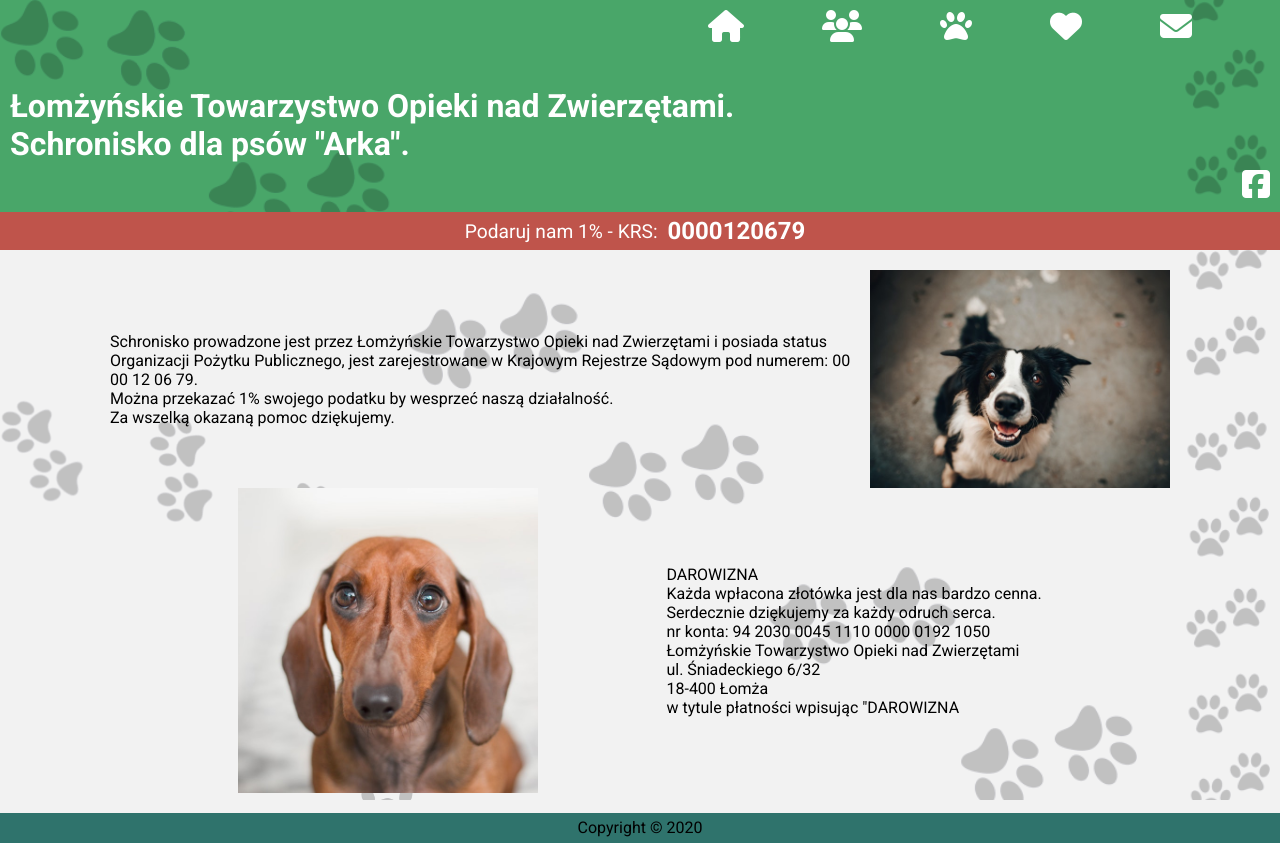
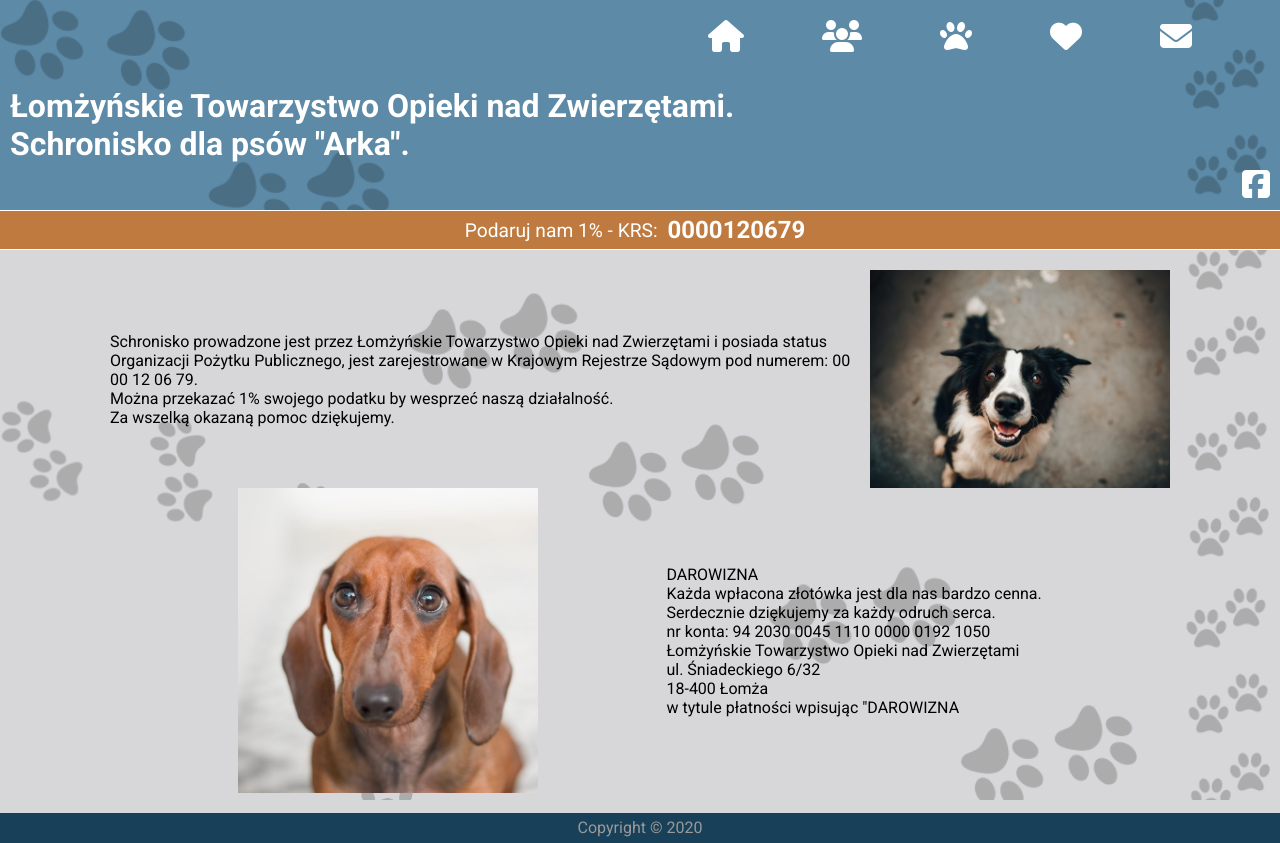
Before and after one commit to BartlomiejMogielnicki/website-dog-shelter, a plain HTML site: page Dist/about.html in a window 1280 px wide. Drawn offline with Linux system fonts and the light colour scheme.

Commit message:
Add styling colors and use variables

```diff
--- a/scss/_config.scss
+++ b/scss/_config.scss
@@ -1,4 +1,9 @@
 @import url('https://fonts.googleapis.com/css2?family=Roboto:wght@400;700&display=swap');
+
+$primary-color: #5D8AA6;
+$secondary-color: #BF7B3F;
+$tertiary-color: #D7D7D9;
+$quaternary-color: #184059;
 
 * {
     margin: 0;
--- a/scss/style.scss
+++ b/scss/style.scss
@@ -8,7 +8,7 @@ body {
     overflow-x: hidden;
 
     header {
-        background-color: #49A669;
+        background-color: $primary-color;
         position: relative;
         display: flex;
         flex-direction: column;
@@ -28,7 +28,7 @@ body {
 
         .main-nav {
             position: absolute;
-            top: 10px;
+            top: 20px;
             right: 10px;
             width: 50%;
             z-index: 1;
@@ -86,12 +86,14 @@ body {
             bottom: 0;
             left: 0;
             right: 0;
-            background-color: #BF544B;
+            background-color: $secondary-color;
             color: white;
             text-align: center;
             font-size: 1.2rem;
             padding: 5px;
             z-index: 1;
+            border-top: 1px solid white;
+            border-bottom: 1px solid white;
 
             span {
 
@@ -110,7 +112,7 @@ body {
     main {
         margin: 0 auto;
         width: 100%;
-        background-color: #F2F2F2;
+        background-color: $tertiary-color;
 
         &.adoption {
             h2 {
@@ -220,7 +222,7 @@ body {
                         font-size: 2rem;
                         transition: .3s;
                         padding: 5px 10px;
-                        background-color: #49A669;
+                        background-color: $primary-color;
                         border-radius: 10px;
                     }
                 }
@@ -304,7 +306,8 @@ body {
     footer {
         text-align: center;
         line-height: 30px;
-        background-color: #2F736C;
+        background-color: $quaternary-color;
+        color: #999;
     }
 }
 
```
Also changed, not shown: Dist/css/style.css.
